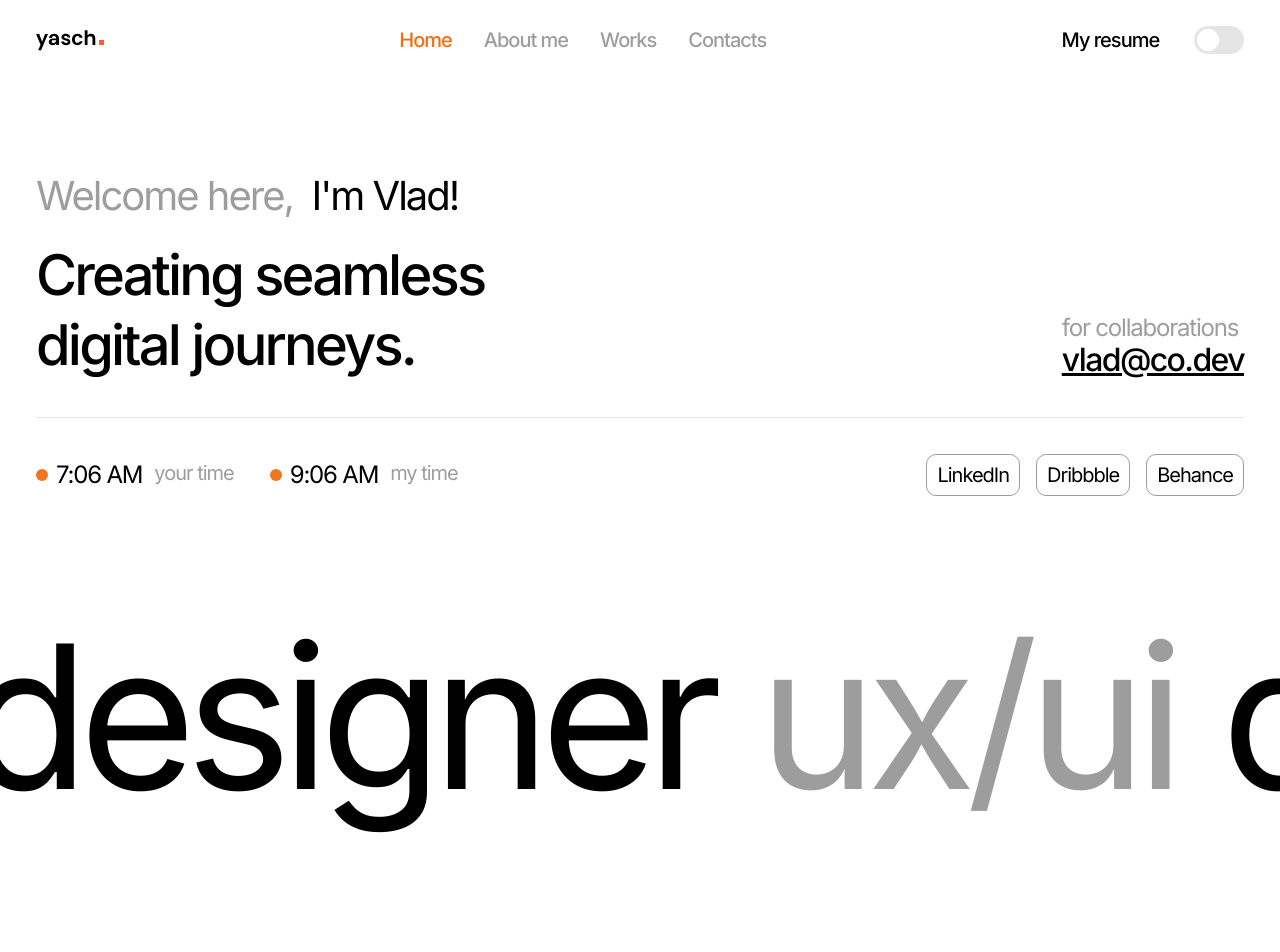
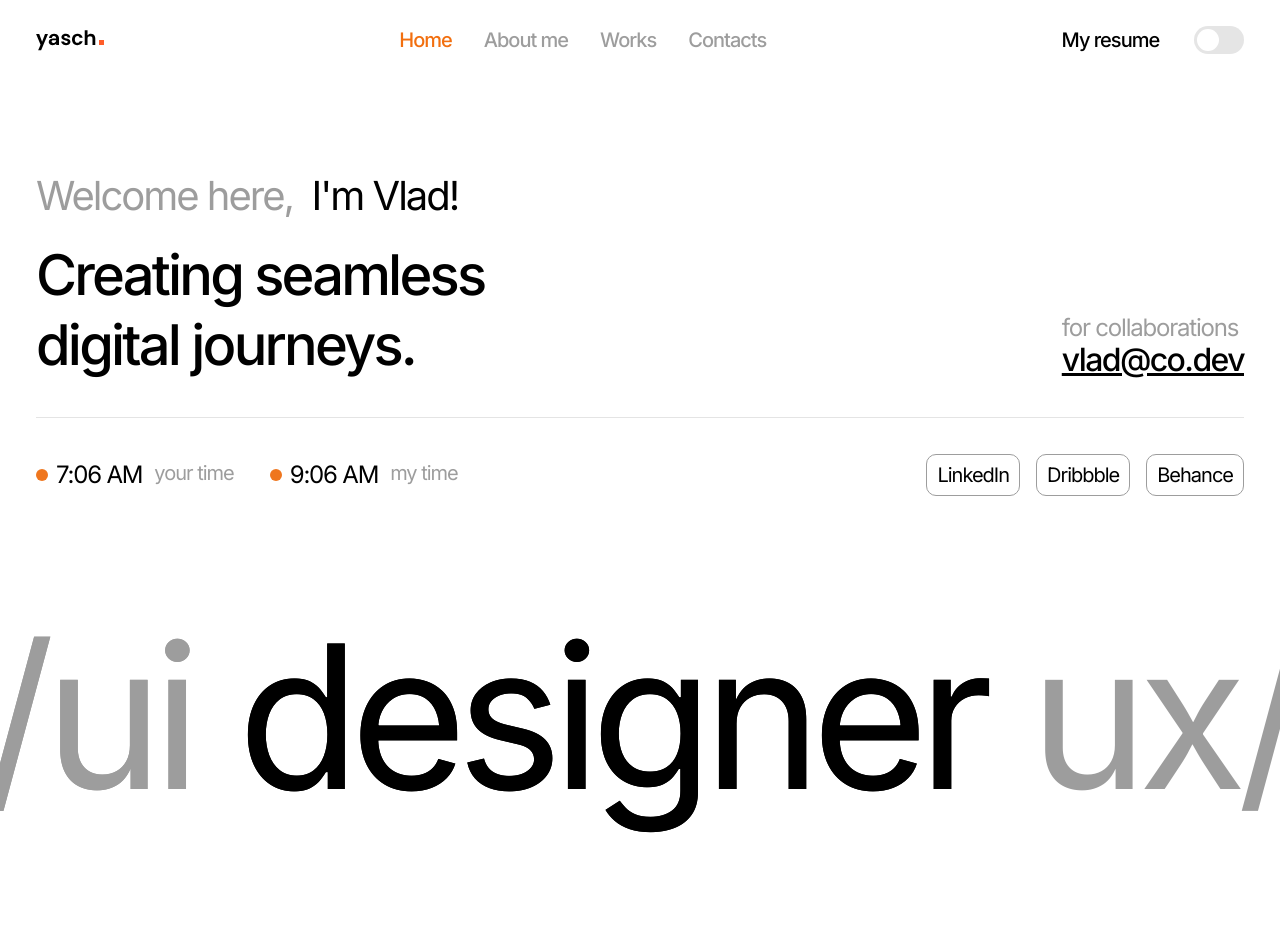
Before and after one commit to cascadetile/yasch, a React (Create React App) app: page / in a window 1280 px wide. Shown: the top 952 px of the page. Built offline with nearby package versions, Linux system fonts and the light colour scheme.

Commit message:
fix: slider must be in progress when you open page

```diff
--- a/src/components/HorizontalTextSlider/style.css
+++ b/src/components/HorizontalTextSlider/style.css
@@ -15,7 +15,7 @@
 
 .horizontal-text-slider {
   position: absolute;
-  animation: marquee 10s linear infinite;
+  animation: init 10s linear infinite;
   font-family: 'Inter';
   font-style: normal;
   font-weight: 400;
@@ -35,7 +35,7 @@
   position: absolute;
   transform: translate(100%);
   -webkit-transform: translate(100%);
-  animation: marquee 10s linear infinite;
+  animation: init 10s linear infinite;
   animation-delay: 5s;
   font-family: 'Inter';
   font-style: normal;
@@ -60,10 +60,10 @@
   color: #FFFFFF;
 }
 
-@keyframes marquee {
+@keyframes init {
   0% {
-    transform: translate(100%, 0);
-    -webkit-transform: translate(100%, 0);
+    transform: translate(0%, 0);
+    -webkit-transform: translate(0%, 0);
   }
   100% {
     transform: translate(-100%, 0);
```
